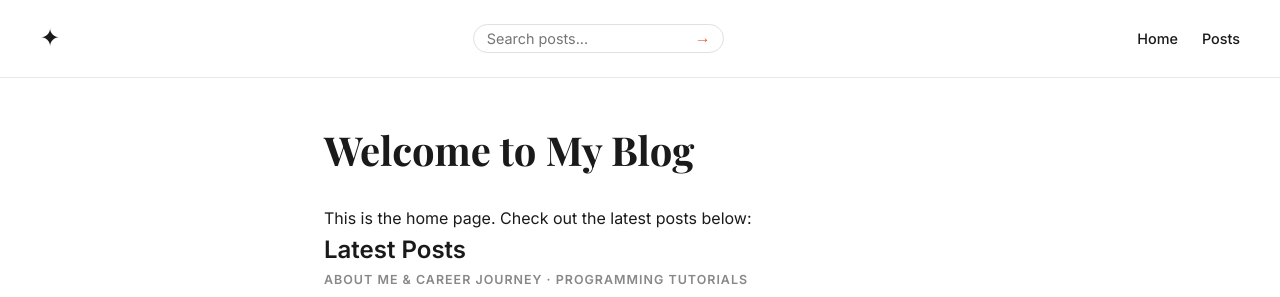
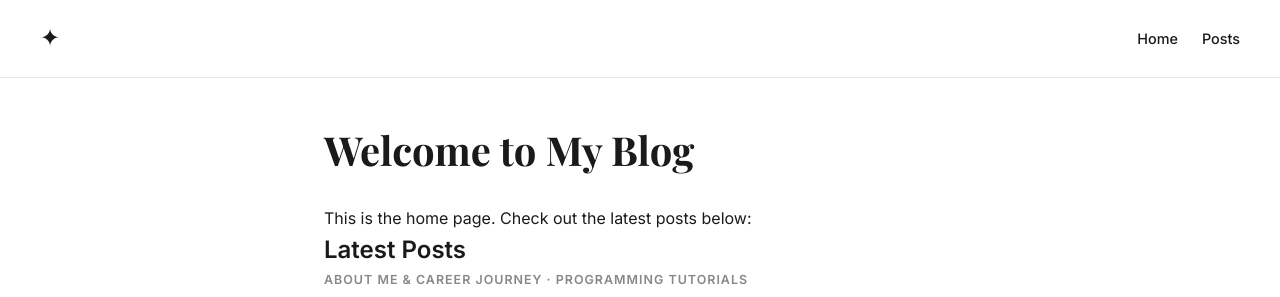
Before and after one commit to cjilagan/blog-with-cms, a Django app: page / in a window 1280 px wide. Shown: the top 297 px of the page. Run offline with Django 5.2, Linux system fonts and the light colour scheme; data comes from the database, SQL or seed files in the repository; some libraries are stand-ins or nearby versions.

Commit message:
removed search bar

```diff
--- a/posts/templates/posts/base.html
+++ b/posts/templates/posts/base.html
@@ -12,10 +12,6 @@
 <body>
     <nav>
         <a href="{% url 'home' %}" class="nav-logo">✦</a>
-        <form action="{% url 'search' %}" method="get" class="search-form">
-            <input type="text" name="q" placeholder="Search posts..." value="{{ request.GET.q }}">
-            <button type="submit">→</button>
-        </form>
         <div class="nav-links">
             <a href="{% url 'home' %}">Home</a>
             <a href="{% url 'post_list' %}">Posts</a>
--- a/static/css/style.css
+++ b/static/css/style.css
@@ -30,33 +30,6 @@ nav {
     text-decoration: none;
 }
 
-.search-form {
-    display: flex;
-    align-items: center;
-    border: 1px solid #e0e0e0;
-    border-radius: 999px;
-    overflow: hidden;
-    padding: 0.3rem 0.8rem;
-    gap: 0.5rem;
-}
-
-.search-form input {
-    border: none;
-    outline: none;
-    font-size: 0.9rem;
-    font-family: 'Inter', sans-serif;
-    color: #1a1a1a;
-    width: 200px;
-    background: transparent;
-}
-
-.search-form button {
-    border: none;
-    background: none;
-    cursor: pointer;
-    font-size: 1rem;
-    color: #e8673a;
-}
 
 .nav-links {
     display: flex;
```
